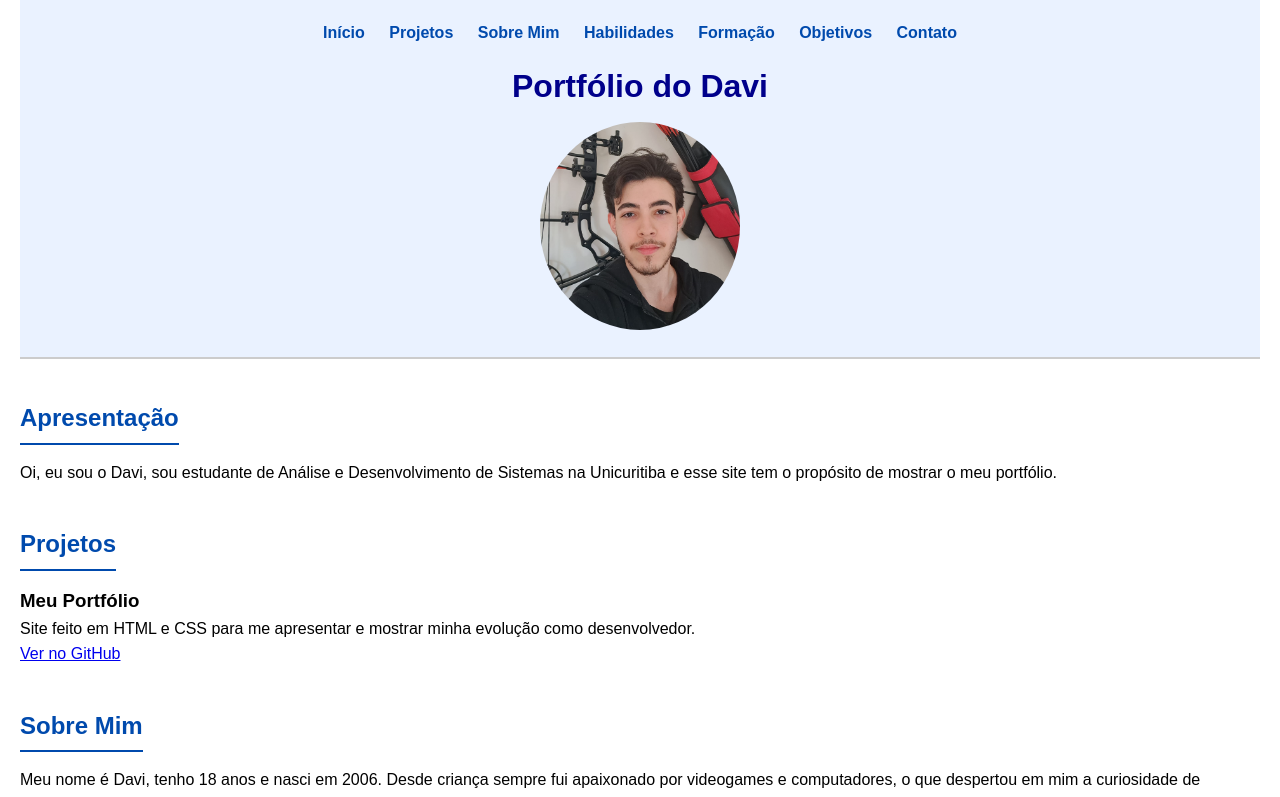
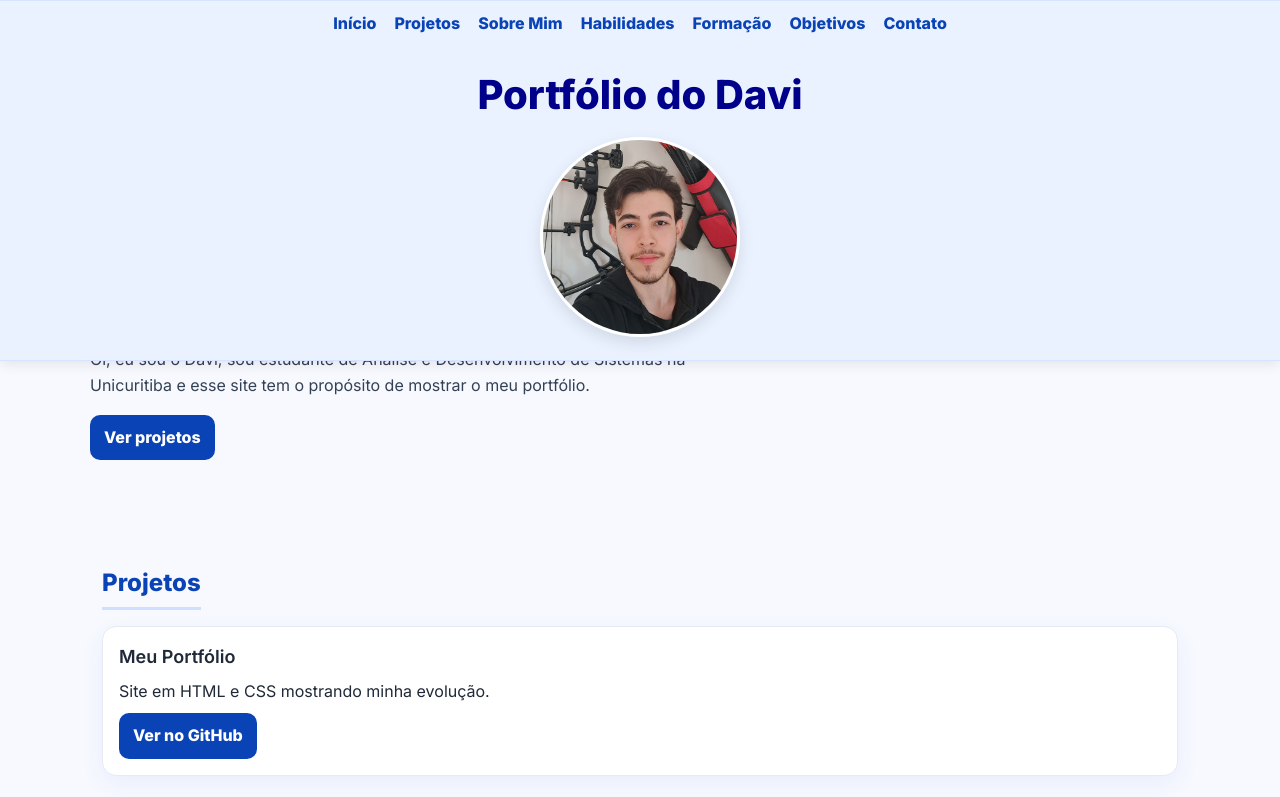
Before and after one commit to DVLG1/Portfolio, a plain HTML site: page index.html in a window 1280 px wide. Shown: the top 797 px of the page. Drawn offline with Linux system fonts and the light colour scheme.

Commit message:
mudanças no visual usando CSS

```diff
--- a/index.html
+++ b/index.html
@@ -5,12 +5,15 @@
   <meta charset="UTF-8">
   <title>Meu Portfólio</title>
   <link rel="stylesheet" href="style.css">
+  <link href="https://fonts.googleapis.com/css2?family=Inter:wght@400;600;800&display=swap" rel="stylesheet">
 </head>
 
 <body>
 
   <header>
-    <nav>
+  <!-- nav isolado -->
+  <nav class="navbar">
+    <div class="container">
       <a href="#hero">Início</a>
       <a href="#projetos">Projetos</a>
       <a href="#sobre-mim">Sobre Mim</a>
@@ -18,26 +21,50 @@
       <a href="#formacao">Formação</a>
       <a href="#objetivos">Objetivos</a>
       <a href="#contato">Contato</a>
+    </div>
   </nav>
 
+  <!-- título e imagem não ficam fixos -->
+  <div class="container header-content">
     <h1 style="color: darkblue;">Portfólio do Davi</h1>
     <img src="img/foto minha.png" alt="foto minha" width="200">
+  </div>
 </header>
 
+
 <section id="hero">
+  <div class="container wrap">
+    <!-- coluna texto -->
+    <div class="hero-text">
       <h2>Apresentação</h2>
-    <p>Oi, eu sou o Davi, sou estudante de Análise e Desenvolvimento de Sistemas na Unicuritiba e esse site tem o
-      propósito de mostrar o meu portfólio.</p>
+      <p>Oi, eu sou o Davi, sou estudante de Análise e Desenvolvimento de Sistemas na Unicuritiba e esse site tem o propósito de mostrar o meu portfólio.</p>
+      <a class="btn" href="#projetos">Ver projetos</a>
+    </div>
+
+    <!-- coluna imagem (opcional, pode remover se quiser só texto) -->
+    <div class="hero-media">
+
+    </div>
+  </div>
 </section>
 
+
   <section id="projetos">
+  <div class="container">
     <h2>Projetos</h2>
+    <div class="cards">
+      <article class="card">
         <h3>Meu Portfólio</h3>
-    <p>Site feito em HTML e CSS para me apresentar e mostrar minha evolução como desenvolvedor.</p>
-    <a href="https://github.com/DVLG1/Portfolio" target="_blank">Ver no GitHub</a>
+        <p>Site em HTML e CSS mostrando minha evolução.</p>
+        <a class="btn" href="https://github.com/DVLG1/Portfolio" target="_blank">Ver no GitHub</a>
+      </article>
+    </div>
+  </div>
 </section>
 
+
   <section id="sobre-mim">
+    <div class="container">
       <h2>Sobre Mim</h2>
       <p>Meu nome é Davi, tenho 18 anos e nasci em 2006. Desde criança sempre fui apaixonado por videogames e
         computadores, o que despertou em mim a curiosidade de entender como a tecnologia funciona por trás. Esse interesse
@@ -49,9 +76,11 @@
       <p>Entre minhas qualidades pessoais, sou uma pessoa focada, leal e proativa. Aprendo com facilidade, tenho muita
         curiosidade e dedicação para evoluir constantemente. Acredito que minha inteligência e minha determinação são
         pontos fortes que me ajudam a enfrentar desafios e a crescer como desenvolvedor.</p>
+    </div>
   </section>
 
   <section id="habilidades">
+    <div class="container">
       <h2>Habilidades</h2>
 
       <h3>Hard Skills</h3>
@@ -78,9 +107,11 @@
         <li>Vontade de aprender</li>
         <li>Foco e disciplina</li>
       </ul>
+    </div>
   </section>
 
   <section id="formacao">
+    <div class="container">
       <h2>Formação Profissional</h2>
 
       <h3>Faculdade</h3>
@@ -93,9 +124,11 @@
         <li>Cisco Academy - Python Essentials 1</li>
         <li>Oracle Academy - Oracle Database Foundations</li>
       </ul>
+    </div>
   </section>
 
   <section id="objetivos">
+    <div class="container">
       <h2>Objetivos</h2>
       <p>Meu principal objetivo no momento é conquistar uma oportunidade de estágio em desenvolvimento,
         para ganhar experiência prática e colocar em uso os conhecimentos que venho aprendendo na faculdade
@@ -104,13 +137,16 @@
         dominando tanto o front-end quanto o back-end. Meu grande sonho é evoluir profissionalmente
         até me tornar um desenvolvedor fullstack sênior, capaz de liderar projetos e contribuir
         para soluções tecnológicas que façam a diferença.</p>
+    </div>
   </section>
 
   <footer id="contato">
+    <div class="container">
       <h2>Informações de Contato</h2>
       <p><a href="https://www.linkedin.com/in/davi-latif-grecco/" target="_blank">Linkedin</a></p>
-    <p><a href="https://github.com/DVLG1" target="_blank">GitHub</a></p>
+      <p><a href="https://api.whatsapp.com/send?phone=5541988888006" target="_blank">Whatsapp</a></p>
       <p>© 2025 Davi Grecco - Todos os direitos reservados</p>
+    </div>
   </footer>
 
 </body>
--- a/style.css
+++ b/style.css
@@ -1,71 +1,203 @@
+/* =========================
+   Reset e base
+========================= */
 * {
-    /* reseta os valores para ficar mais previsivel, e não bugar em alguns navegadores*/
   margin: 0;
   padding: 0;
-  box-sizing: border-box;
+  box-sizing: border-box; /* padding e borda contam dentro da largura */
 }
 
-body {
-  font-family: Arial, Helvetica, sans-serif; /* seleciona primeira fonte, se não estiver instalada vai pra segunda e dai vai  */
-  line-height: 1.6;
-  background-color: #ffffff;  /* cor do fundo*/
-  color: #000000; /* cor da letra*/
-  padding: 0 20px; /* espaço entre a borda (margin) e o conteudo (texto) */
+:root{
+  /* Paleta */
+  --bg: #f7f9ff;
+  --ink: #1f2937;
+  --brand: #0a43b6;
+  --muted: #5b6b83;
+  --brand-soft: #cfe0ff;
+
+  /* Espaçamentos */
+  --space-1: 8px;
+  --space-2: 16px;
+  --space-3: 24px;
+  --space-4: 40px;
+
+  /* Header fixo */
+  --header-h: 220px; /* ajuste conforme a altura real do header */
 }
 
+html { scroll-behavior: smooth; }
 
-header {
-  text-align: center; /* alinha o texto */
-  padding: 20px;
-  background-color: #eaf2ff; /* muda a cor só do header, pq está na parte 'header' */
-  border-bottom: 2px solid #ccc; /* cria uma linha em baixo do texto (nesse caso, como não tem texto, é no fim do header)*/
+body {
+  font-family: Inter, Arial, Helvetica, sans-serif;
+  line-height: 1.6;
+  background: var(--bg);
+  color: var(--ink);
+  /* Compensa o header fixo para o conteúdo não ficar escondido */
+  padding-top: var(--header-h);
 }
 
-header img {
+/* Tipografia */
+h1 { font-size: clamp(28px, 4vw, 40px); font-weight: 800; }
+h2 { font-size: 24px; font-weight: 800; margin-bottom: 10px; color: var(--brand); }
+h3 { font-size: 18px; font-weight: 600; }
+p, li { font-size: 16px; }
+
+/* Container universal */
+.container { width: min(1100px, 92%); margin: 0 auto; padding: 0 12px; }
+header, main, section, footer { display: block; }
+section { padding: var(--space-4) 0; scroll-margin-top: calc(var(--header-h) + 10px); }
+.container > h2 { margin-bottom: var(--space-2); }
+.container p { margin: var(--space-1) 0; }
+
+/* =========================
+   Header fixo (inteiro)
+========================= */
+header {
+  position: fixed;
+  top: 0; left: 0; width: 100%;
+  background: #eaf2ff;
+  border-bottom: 1px solid #d7e4ff;
+  z-index: 1000;
+  box-shadow: 0 4px 12px rgba(0,0,0,.08);
+}
+
+/* Conteúdo do header: título + foto */
+.header-content {
+  text-align: center;
+  padding: 16px 0;
+}
+
+.header-content img {
   margin-top: 10px;
   border-radius: 50%;
+  border: 3px solid #fff;
+  box-shadow: 0 6px 16px rgba(0,0,0,.1);
+  width: 200px; height: 200px; object-fit: cover;
 }
 
-/* Menu */
-nav {
-  margin-bottom: 15px; /* cria um espaço em baixo do nav*/
+/* Barra de navegação dentro do header */
+.navbar {
+  border-top: 1px solid #d7e4ff;
+  background: #eaf2ff;
 }
 
-nav a {
-  margin: 0 10px;
-  text-decoration:none;
-  color: #004aad;
-  font-weight: bold;
+.navbar .container {
+  display: flex;
+  justify-content: center;
+  gap: 18px;
+  padding: 10px 0;
 }
 
-nav a:hover {
-  color: #ff4d4d;
+.navbar a {
+  color: var(--brand);
+  text-decoration: none;
+  font-weight: 700;
+  position: relative;
 }
 
-/* Seções */
-section {
-  margin: 40px 0;
+.navbar a::after {
+  content: "";
+  position: absolute;
+  left: 0; bottom: -4px;
+  width: 0; height: 2px;
+  background: var(--brand);
+  transition: width .2s;
 }
 
+.navbar a:hover::after { width: 100%; }
+
+/* =========================
+   Hero (grid)
+========================= */
+#hero .wrap {
+  display: grid;
+  grid-template-columns: 1.2fr .8fr; /* texto | imagem */
+  gap: 24px;
+  align-items: center;
+  padding: 24px 0;
+}
+
+#hero .hero-text h2 { margin-bottom: 10px; }
+#hero .hero-text p { margin-bottom: 16px; color: #334155; }
+
+/* Imagem (se usar no hero) */
+#hero .hero-media img {
+  width: 180px; height: 180px;
+  object-fit: cover;
+  border-radius: 50%;
+  box-shadow: 0 10px 24px rgba(0,0,0,.12);
+  border: 3px solid #fff;
+  margin: 0 auto; display: block;
+}
+
+/* Botão padrão */
+.btn {
+  display: inline-block;
+  padding: 10px 14px;
+  border-radius: 10px;
+  background: var(--brand);
+  color: #fff;
+  text-decoration: none;
+  font-weight: 700;
+}
+.btn:hover { filter: brightness(1.1); }
+
+/* =========================
+   Seções gerais
+========================= */
 section h2 {
-  margin-bottom: 15px;
-  color: #004aad;
-  border-bottom: 2px solid #004aad;
+  border-bottom: 3px solid var(--brand-soft);
   display: inline-block;
-  padding-bottom: 5px;
+  padding-bottom: 4px;
 }
 
 /* Listas */
-ul {
-  margin-left: 20px;
-  margin-top: 10px;
+ul { margin-left: 20px; margin-top: 10px; }
+
+/* Habilidades em colunas (desktop) */
+#habilidades ul { columns: 2; gap: 8px; }
+#habilidades li { margin: 6px 0; }
+
+/* Projetos: cards (quando tiver mais itens) */
+.cards {
+  display: grid;
+  grid-template-columns: repeat(auto-fit, minmax(260px, 1fr));
+  gap: 16px;
+}
+.card {
+  background: #fff;
+  border: 1px solid #e6eaf5;
+  border-radius: 14px;
+  padding: 16px;
+  box-shadow: 0 8px 24px rgba(10,67,182,.06);
+  transition: transform .12s, box-shadow .12s;
+}
+.card:hover {
+  transform: translateY(-4px);
+  box-shadow: 0 14px 36px rgba(10,67,182,.12);
 }
 
-/* Footer */
+/* =========================
+   Footer
+========================= */
 footer {
   text-align: center;
-  padding: 20px;
+  padding: 20px 0;
   background-color: #eaf2ff;
-  margin-top: 40px;
   border-top: 2px solid #ccc;
 }
+
+/* =========================
+   Responsivo
+========================= */
+@media (max-width: 800px){
+  /* Header mais compacto no mobile */
+  :root { --header-h: 200px; }
+  #hero .wrap { grid-template-columns: 1fr; }
+  #habilidades ul { columns: 1; }
+}
+
+@media (max-width: 480px){
+  .header-content img { width: 140px; height: 140px; }
+  :root { --header-h: 180px; }
+}
```
Lines whose indentation alone changed are shown as unchanged.
